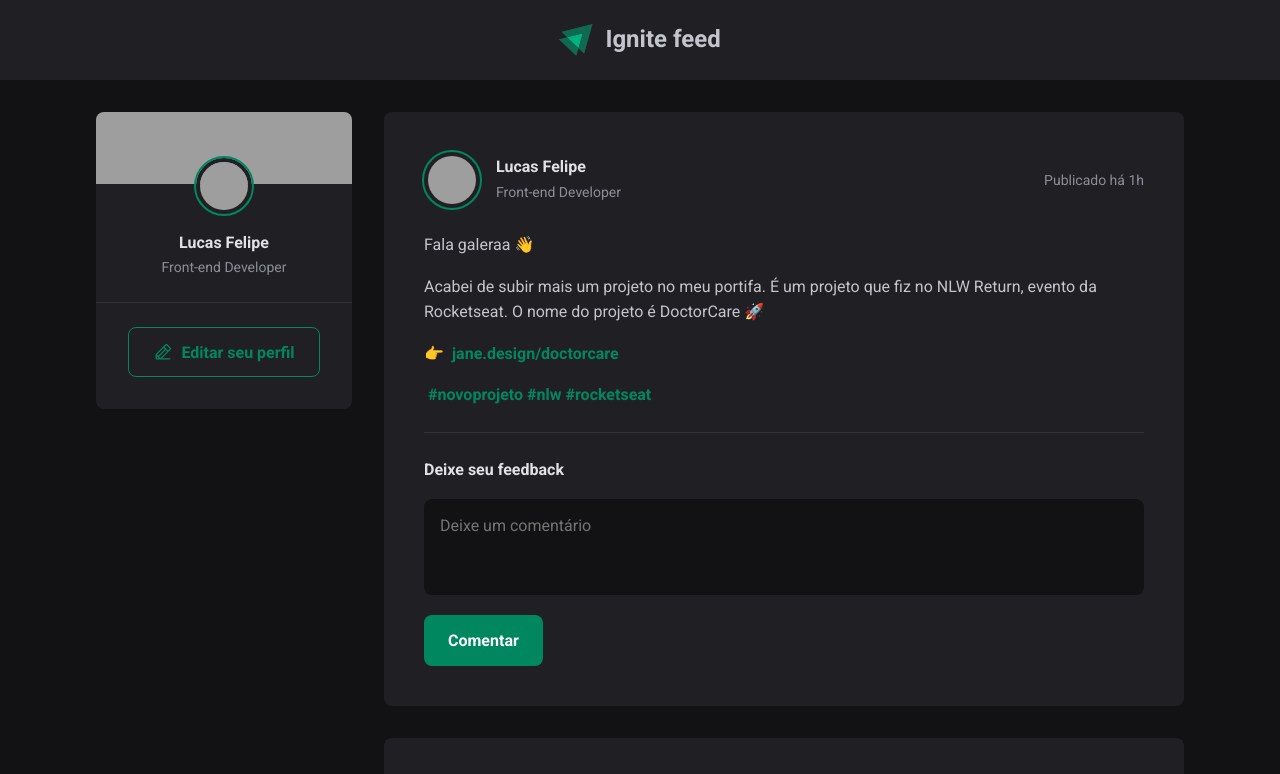
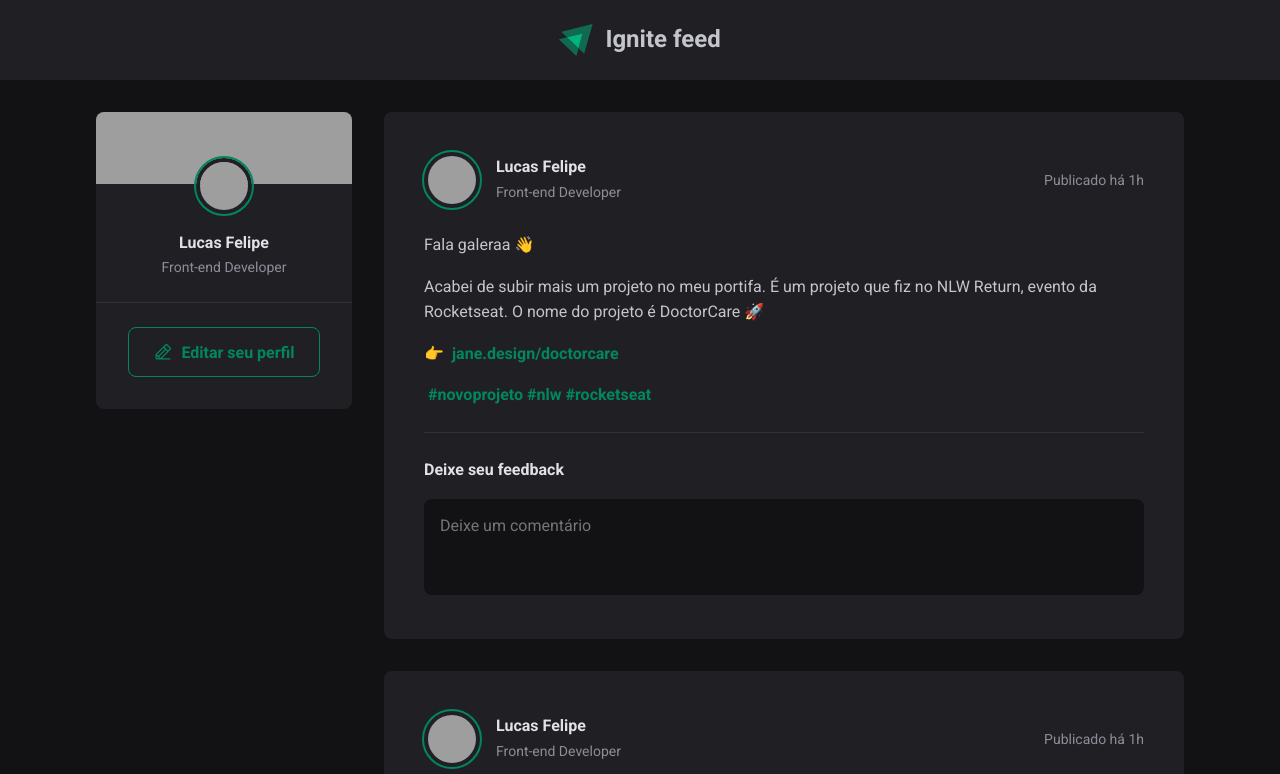
Before and after one commit to LFeli/Ignite-feed, a React (Vite) app: page / in a window 1280 px wide. Shown: the top 774 px of the page. Built offline with nearby package versions, Linux system fonts and the light colour scheme; grey boxes are pictures that could not be loaded.

Commit message:
feat: Added structure and style for show button only with textarea focus

```diff
--- a/src/components/post/Post.jsx
+++ b/src/components/post/Post.jsx
@@ -36,7 +36,9 @@
 
         <textarea placeholder='Deixe um comentário' />
 
-        <button type='submit'>Comentar</button>
+        <footer>
+          <button type='submit'>publicar</button>
+        </footer>
       </form>
     </article>
   );
--- a/src/components/post/Post.module.css
+++ b/src/components/post/Post.module.css
@@ -103,6 +103,16 @@
   line-height: 140%;
 }
 
+.commentForm footer {
+  visibility: hidden;
+  max-height: 0;
+}
+
+.commentForm:focus-within footer{
+  visibility: visible;
+  max-height: none;
+}
+
 .commentForm button[type=submit] {
   padding: 1rem 1.5rem;
   margin-top: 1rem;
@@ -114,7 +124,7 @@
   font-weight: 700;
   cursor: pointer;
 
-  transition: all 300ms;
+  /* transition: all 300ms; */
 }
 
 .commentForm button[type=submit]:hover {
```
